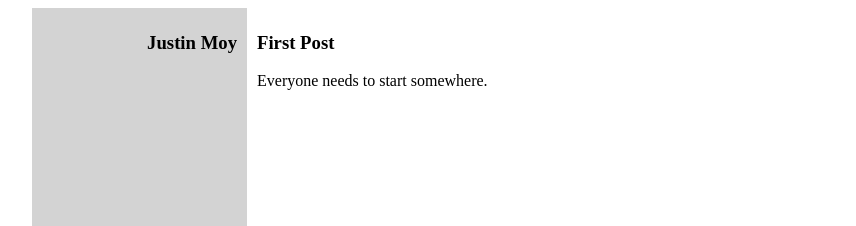
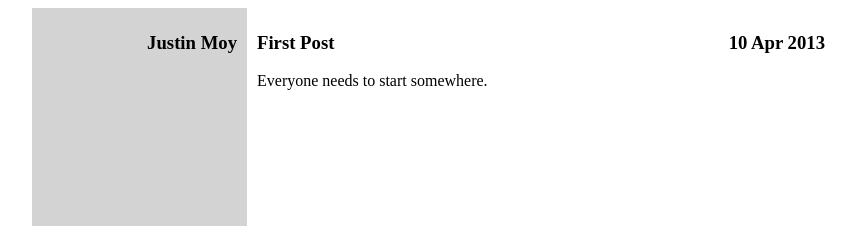
Before and after one commit to justincmoy/joeblow1102.github.io, a Jekyll site: the page built from _posts/2013-04-10-first-post.md, in a window 1280 px wide. Shown: the top 226 px of the page, without its empty margins (224-1080 px from the left). Built offline with Jekyll 4.4.1, drawn with Linux system fonts in a browser that asks for light colours.

Commit message:
Add date to posts

```diff
--- a/_layouts/post.html
+++ b/_layouts/post.html
@@ -7,7 +7,7 @@
         <div id="container">
             {% include left-column.html %}
             <div id="right-column">
-                <h3>{{ page.title }}</h3>
+                <h3>{{ page.title }}<span id="post-date">{{ page.date|date_to_string }}</span></h3>
                 {{ content }}
             </div>
         </div>
--- a/css/columns.css
+++ b/css/columns.css
@@ -23,3 +23,8 @@
     width: 568px;
     padding: 5px;
 }
+
+#post-date {
+    text-align: right;
+    float: right;
+}
```
